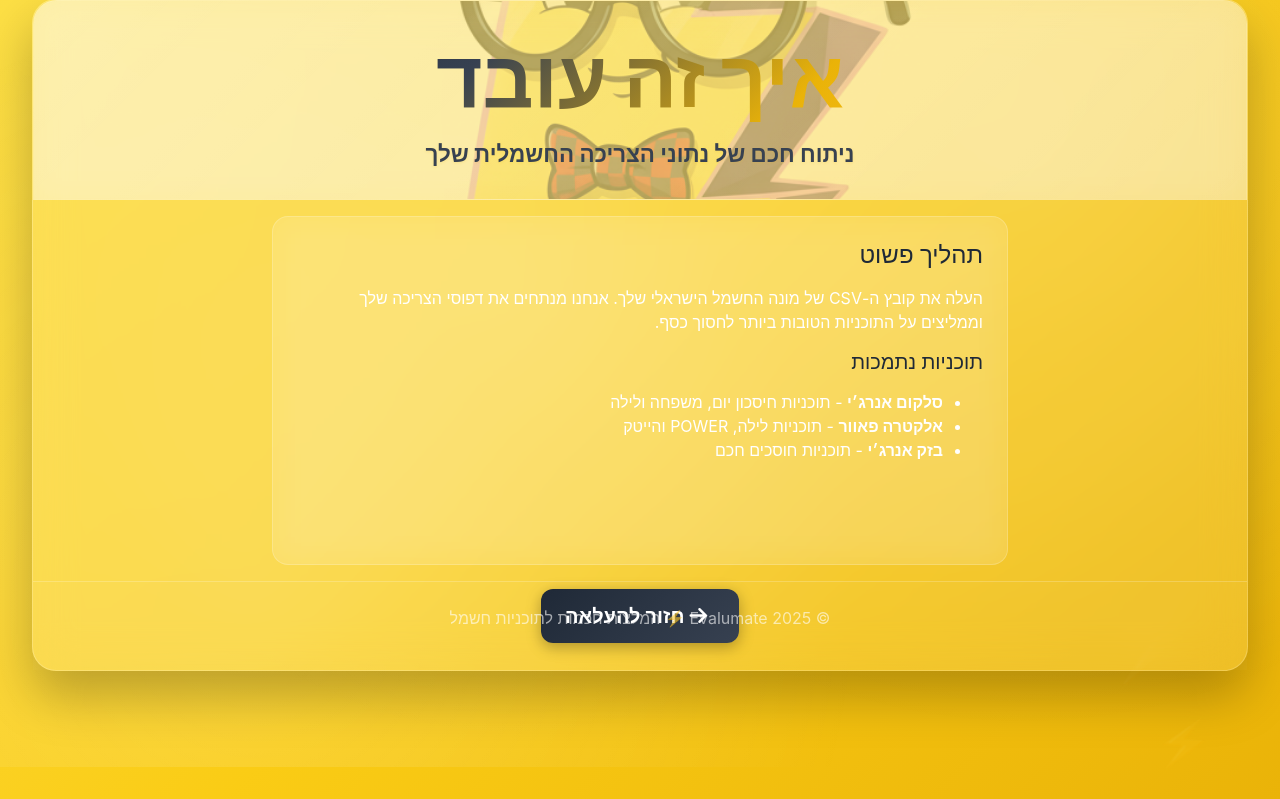
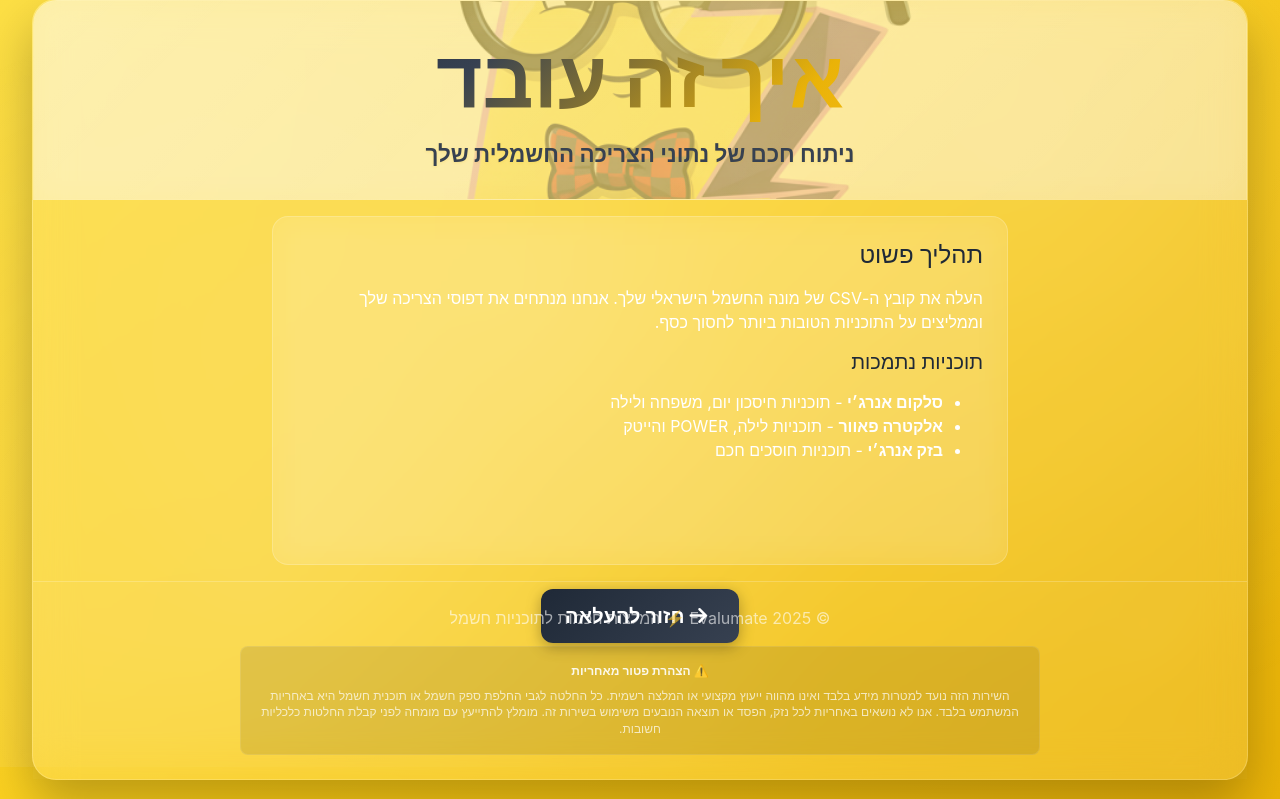
Before and after one commit to MatanSarig77/evalumate-power-switch, a Flask app: page /about in a window 1280 px wide. Shown: the part 33-832 px from the top of the page. Run offline with Flask 3, Linux system fonts and the light colour scheme.

Commit message:
Add legal disclaimer to footer for liability protection
- Add comprehensive Hebrew disclaimer at bottom of all pages
- Clear statement that service is for informational purposes only
- User assumes full responsibility for electricity provider decisions
- Recommend consulting with professionals before making financial decisions
- Styled with subtle background and warning icon for visibility
- Protects against legal liability while maintaining professional appearance

```diff
--- a/templates/base.html
+++ b/templates/base.html
@@ -1007,6 +1007,31 @@
 
             <div class="footer">
                 <p>&copy; 2025 Evalumate ⚡ המלצות חכמות לתוכניות חשמל</p>
+
+                <!-- Legal Disclaimer -->
+                <div style="
+                    margin-top: 1rem;
+                    padding: 1rem;
+                    background: rgba(0, 0, 0, 0.1);
+                    border-radius: 8px;
+                    border: 1px solid rgba(255, 255, 255, 0.1);
+                    font-size: 0.75rem;
+                    line-height: 1.4;
+                    color: rgba(255, 255, 255, 0.7);
+                    max-width: 800px;
+                    margin-left: auto;
+                    margin-right: auto;
+                ">
+                    <p style="margin: 0 0 0.5rem 0; font-weight: 600; color: rgba(255, 255, 255, 0.9);">
+                        ⚠️ הצהרת פטור מאחריות
+                    </p>
+                    <p style="margin: 0;">
+                        השירות הזה נועד למטרות מידע בלבד ואינו מהווה ייעוץ מקצועי או המלצה רשמית.
+                        כל החלטה לגבי החלפת ספק חשמל או תוכנית חשמל היא באחריות המשתמש בלבד.
+                        אנו לא נושאים באחריות לכל נזק, הפסד או תוצאה הנובעים משימוש בשירות זה.
+                        מומלץ להתייעץ עם מומחה לפני קבלת החלטות כלכליות חשובות.
+                    </p>
+                </div>
             </div>
         </div>
     </div>
```
